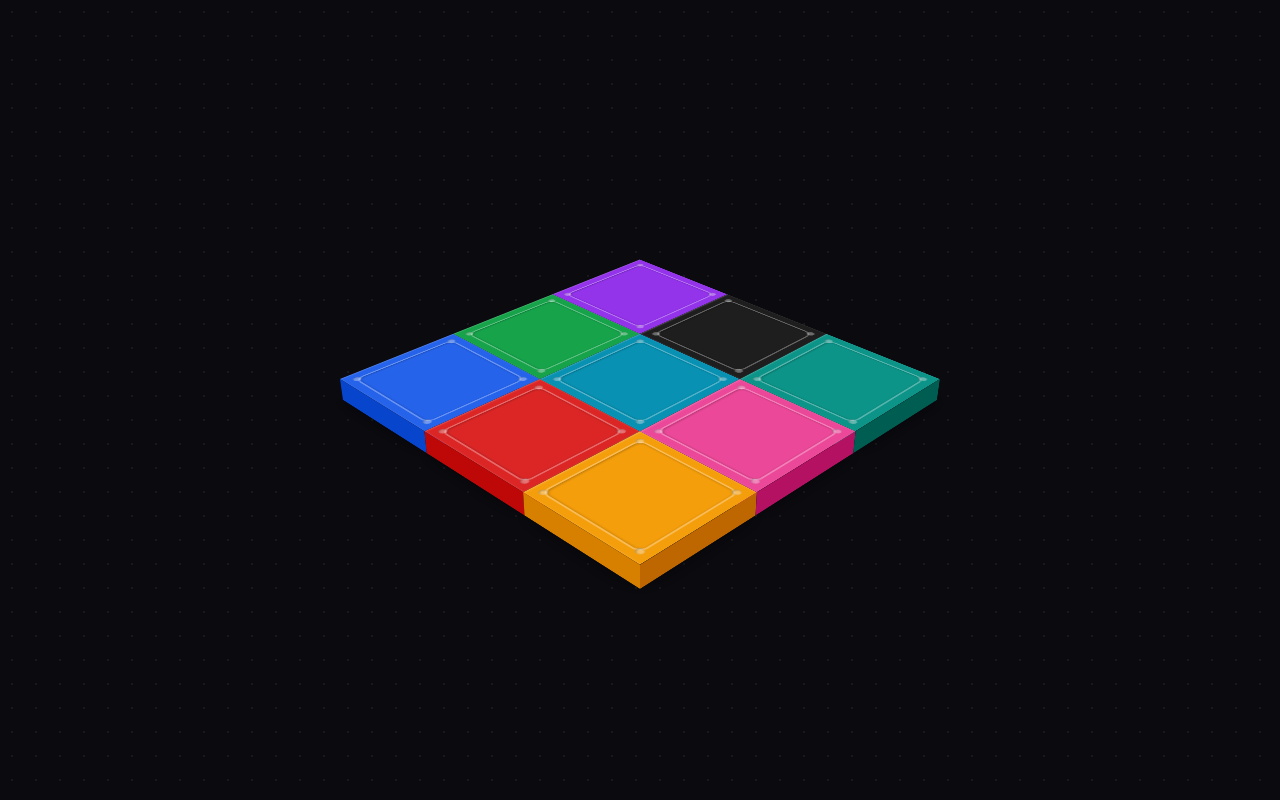
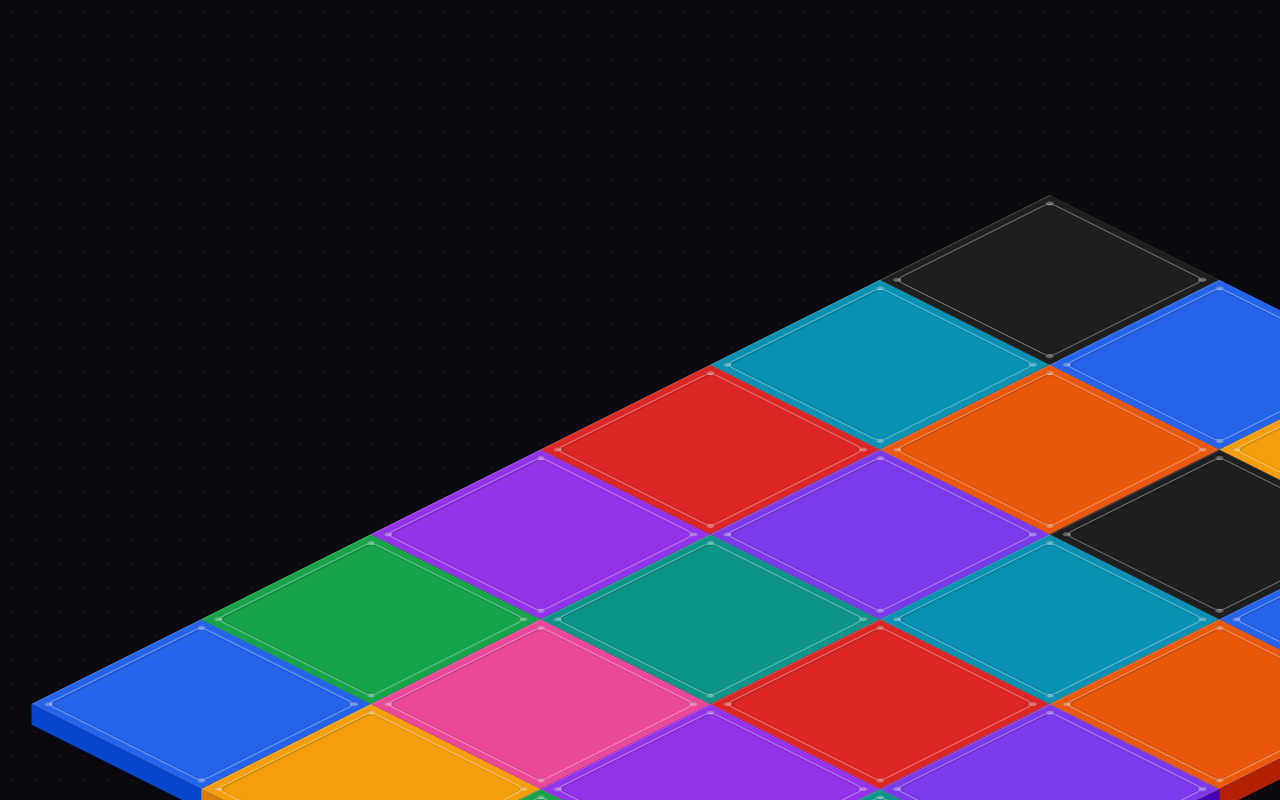
Before and after one commit to EsneiderCdD/parchate-f, a React (Vite) app: page / in a window 1280 px wide. Built offline with nearby package versions, Linux system fonts and the light colour scheme.

Commit message:
feat(cubos)

```diff
--- a/src/App.css
+++ b/src/App.css
@@ -6,8 +6,11 @@
   background-color: #0a0a0f;
   background-image: radial-gradient(circle, rgba(255,255,255,0.06) 1px, transparent 1px);
   background-size: 24px 24px;
-  display: flex;
-  align-items: center;
-  justify-content: center;
   perspective: 1200px;
 }
+
+.grid-container {
+  position: absolute;
+  bottom: -320px;
+  right: -320px;
+}
--- a/src/App.jsx
+++ b/src/App.jsx
@@ -2,21 +2,38 @@ import './App.css'
 import IsometricGrid from './components/IsometricGrid'
 
 const testCubes = [
-  { id: 1, bgColor: '#2563eb' },
-  { id: 2, bgColor: '#16a34a' },
-  { id: 3, bgColor: '#9333ea' },
-  { id: 4, bgColor: '#dc2626' },
-  { id: 5, bgColor: '#0891b2' },
-  { id: 6, bgColor: '#1e1e1e' },
-  { id: 7, bgColor: '#f59e0b' },
-  { id: 8, bgColor: '#ec4899' },
-  { id: 9, bgColor: '#0d9488' },
+  { id: 1,  bgColor: '#2563eb' },
+  { id: 2,  bgColor: '#16a34a' },
+  { id: 3,  bgColor: '#9333ea' },
+  { id: 4,  bgColor: '#dc2626' },
+  { id: 5,  bgColor: '#0891b2' },
+  { id: 6,  bgColor: '#1e1e1e' },
+  { id: 7,  bgColor: '#f59e0b' },
+  { id: 8,  bgColor: '#ec4899' },
+  { id: 9,  bgColor: '#0d9488' },
+  { id: 10, bgColor: '#7c3aed' },
+  { id: 11, bgColor: '#ea580c' },
+  { id: 12, bgColor: '#2563eb' },
+  { id: 13, bgColor: '#16a34a' },
+  { id: 14, bgColor: '#9333ea' },
+  { id: 15, bgColor: '#dc2626' },
+  { id: 16, bgColor: '#0891b2' },
+  { id: 17, bgColor: '#1e1e1e' },
+  { id: 18, bgColor: '#f59e0b' },
+  { id: 19, bgColor: '#ec4899' },
+  { id: 20, bgColor: '#0d9488' },
+  { id: 21, bgColor: '#7c3aed' },
+  { id: 22, bgColor: '#ea580c' },
+  { id: 23, bgColor: '#2563eb' },
+  { id: 24, bgColor: '#16a34a' },
 ]
 
 function App() {
   return (
     <section className="hero">
-      <IsometricGrid cubes={testCubes} cubeSize={140} gap={0} columns={3} />
+      <div className="grid-container">
+        <IsometricGrid cubes={testCubes} cubeSize={240} gap={0} columns={6} />
+      </div>
     </section>
   )
 }
```
